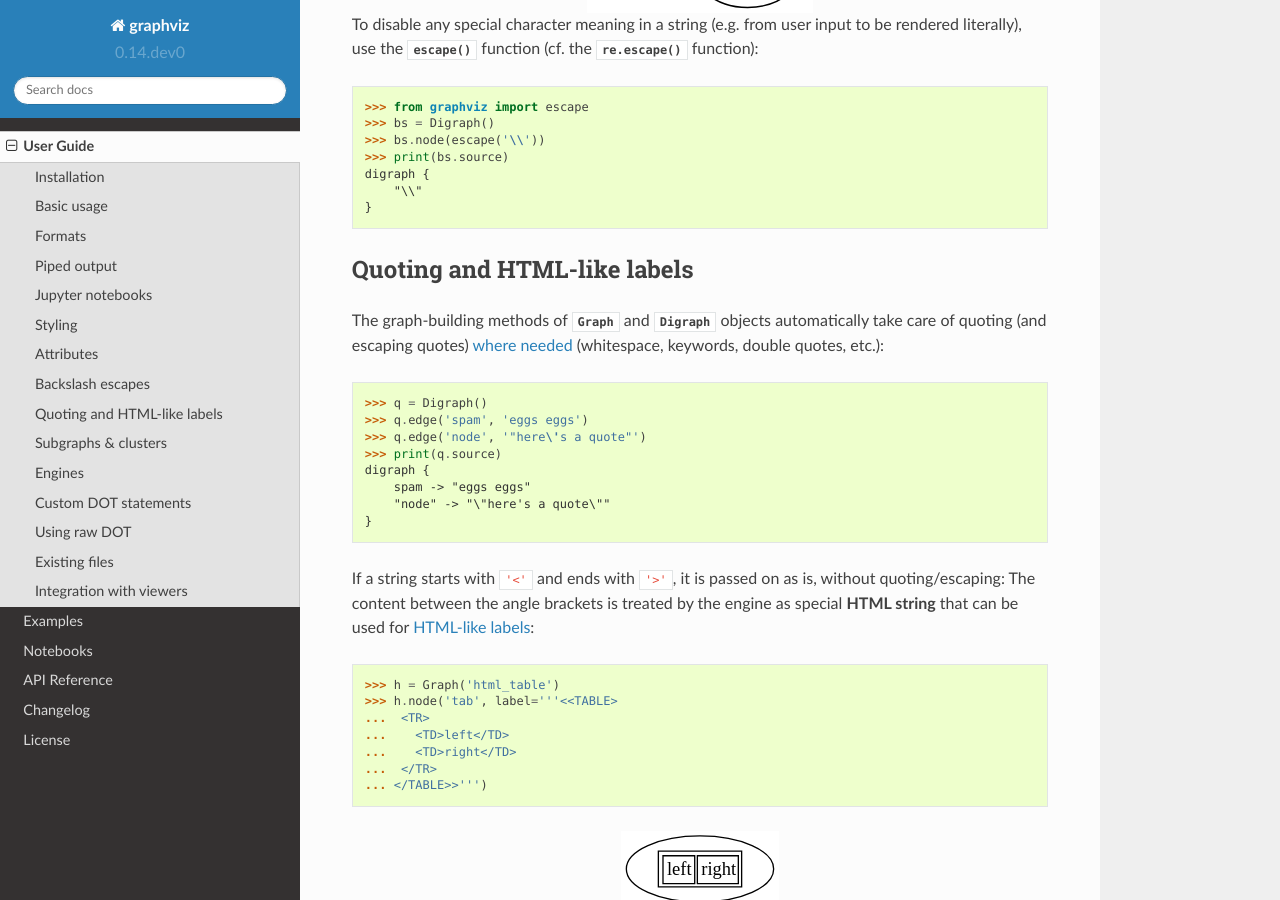
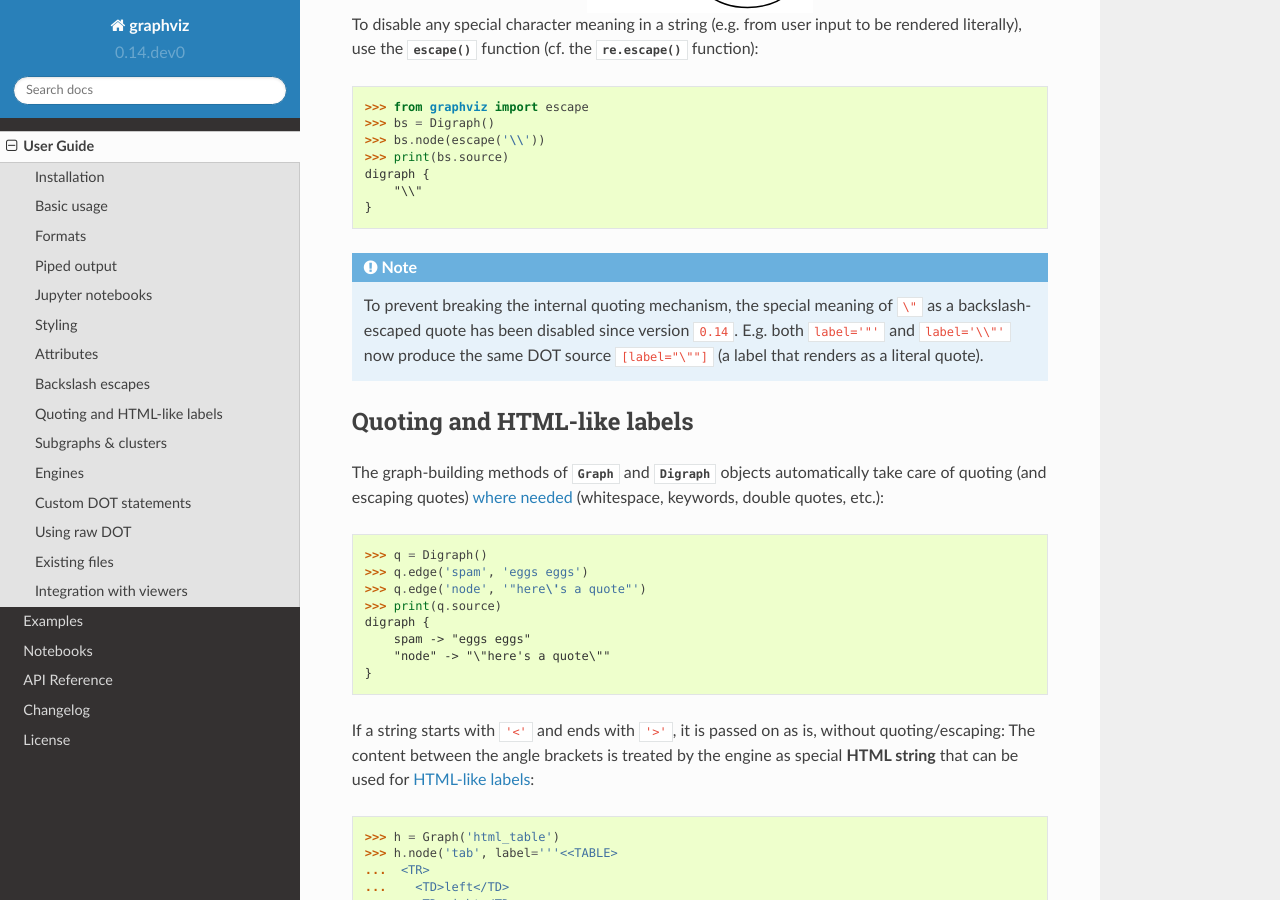
Before and after one commit to xflr6/graphviz, a Sphinx documentation site: the page built from docs/manual.rst, in a window 1280 px wide and 900 px high, scrolled down 5571 px. Built offline with Sphinx 7.4.7 and the Read the Docs theme 2.0.0, drawn with Linux system fonts in a browser that asks for light colours; the version number is read from the project's files by our own code.

Commit message:
document new handling of escaped quotes

```diff
--- a/CHANGES.txt
+++ b/CHANGES.txt
@@ -13,8 +13,8 @@ backslash-escaped quote (e.g. in ``label='\\"'``) is now treated the same as a
 plain unescaped quote, i.e. both ``label='"'`` and ``label='\\"'`` produce
 the same DOT source ``[label="\""]`` (a label that renders as a literal quote).
 Before this change, use of ``'\\"'`` could break the quoting mechanism creating
-invalid or unintended DOT, possibly leading to syntax errors from the backend
-rendering process.
+invalid or unintended DOT, possibly leading to syntax errors from the rendering
+process.
 
 Add ``sphinx.ext.viewcode`` to docs (note that this currently lacks links for
 methods, so that not all of the code is linked; use the source repo for reading
--- a/docs/manual.rst
+++ b/docs/manual.rst
@@ -303,6 +303,13 @@ be rendered literally), use the :func:`.escape` function (cf. the
         "\\"
     }
 
+.. note::
+
+    To prevent breaking the internal quoting mechanism, the special meaning of
+    ``\"`` as a backslash-escaped quote has been disabled since version
+    ``0.14``. E.g. both ``label='"'`` and ``label='\\"'`` now produce the same
+    DOT source ``[label="\""]`` (a label that renders as a literal quote).
+
 
 Quoting and HTML-like labels
 ----------------------------
```
